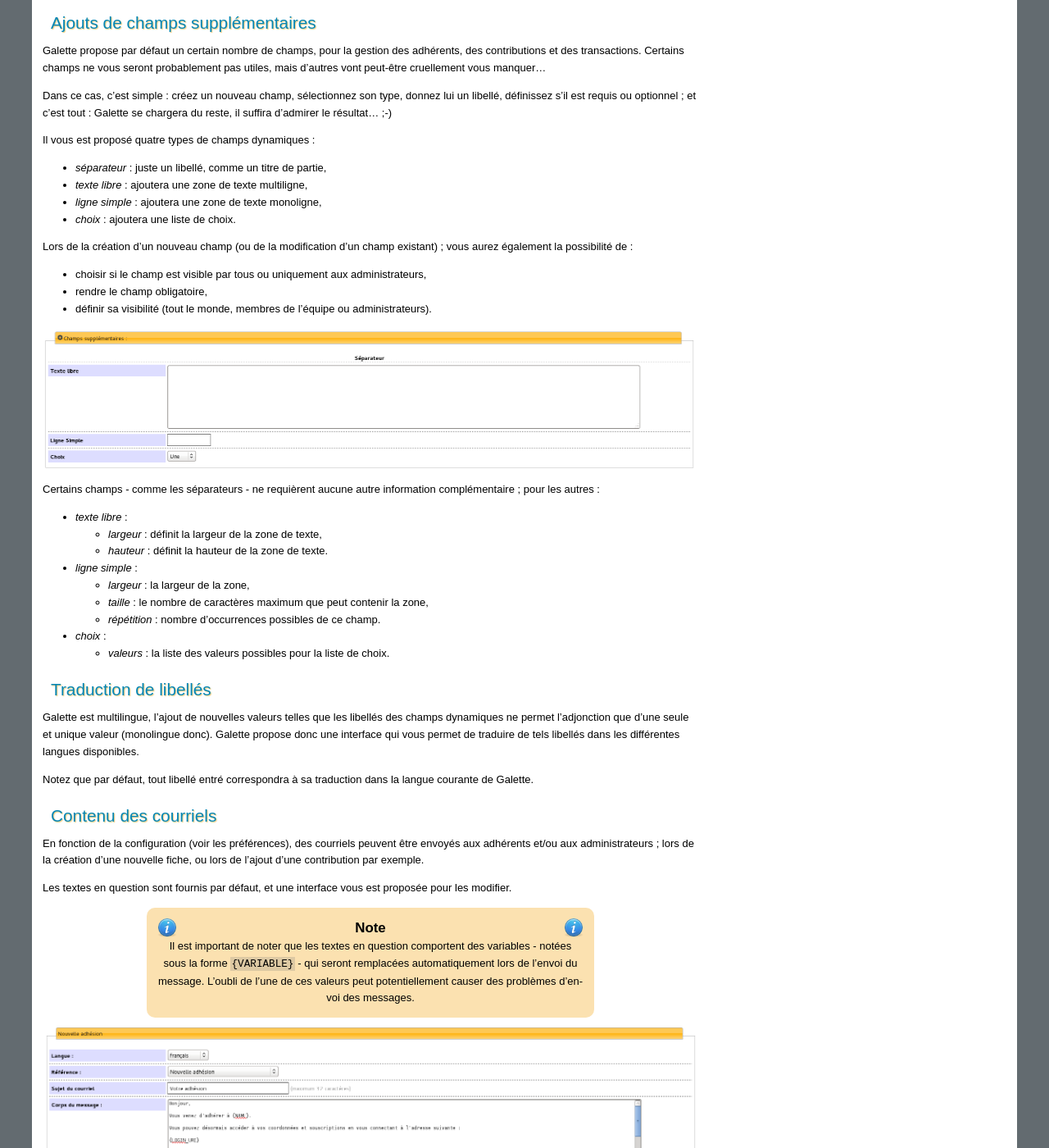
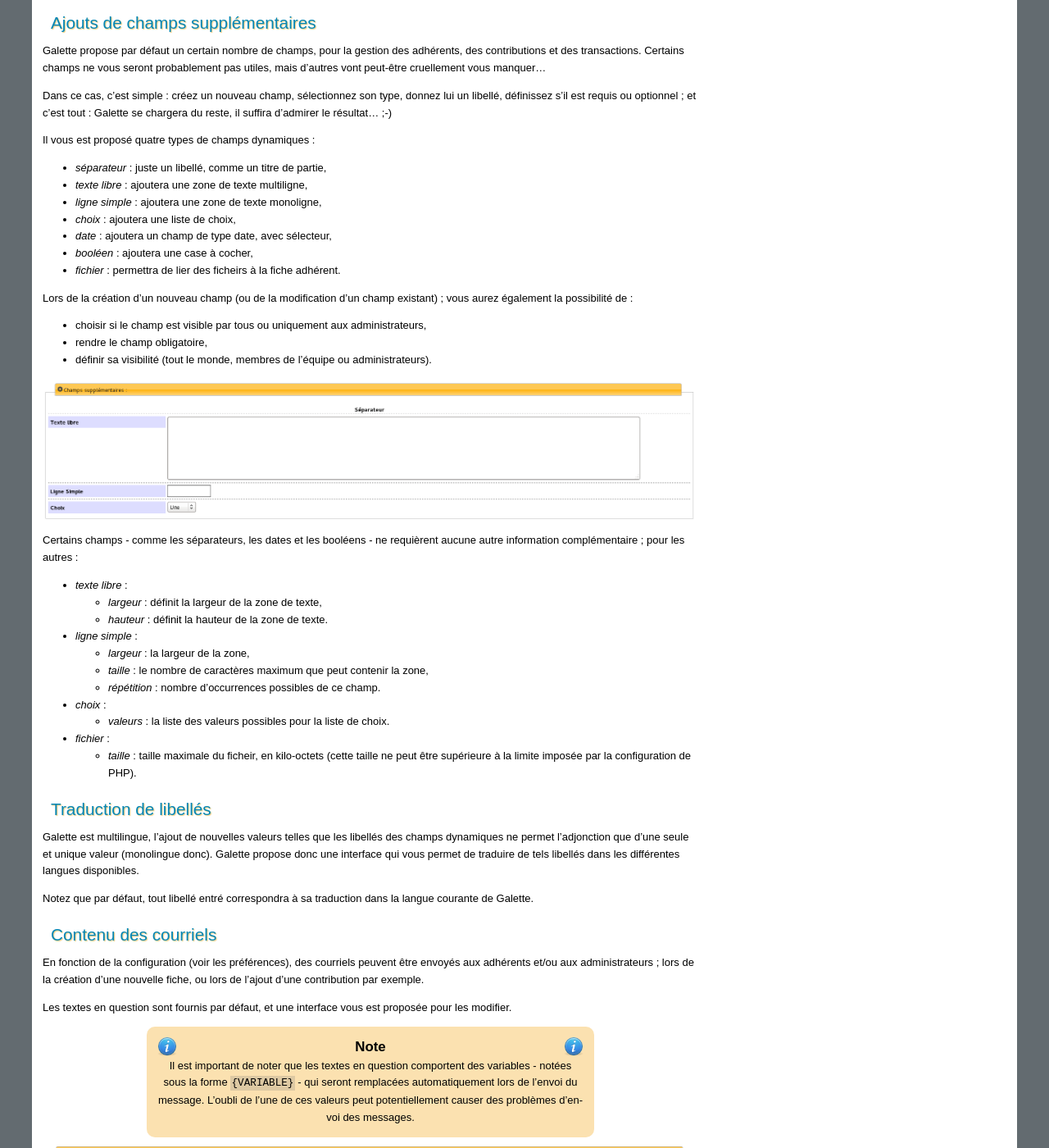
Before and after one commit to galette/galettedoc, a Sphinx documentation site: the page built from source/usermanual/configuration.rst, in a window 1280 px wide and 1400 px high, scrolled down 1049 px. Shown: the whole window at 82% size. Built offline with Sphinx 7.4.7, drawn with Linux system fonts in a browser that asks for light colours.

Commit message:
Types de champs dynamiques manquants

```diff
--- a/source/usermanual/configuration.rst
+++ b/source/usermanual/configuration.rst
@@ -29,7 +29,10 @@
 * `séparateur` : juste un libellé, comme un titre de partie,
 * `texte libre` : ajoutera une zone de texte multiligne,
 * `ligne simple` : ajoutera une zone de texte monoligne,
-* `choix` : ajoutera une liste de choix.
+* `choix` : ajoutera une liste de choix,
+* `date` : ajoutera un champ de type date, avec sélecteur,
+* `booléen` : ajoutera une case à cocher,
+* `fichier` : permettra de lier des ficheirs à la fiche adhérent.
 
 Lors de la création d'un nouveau champ (ou de la modification d'un champ existant) ; vous aurez également la possibilité de :
 
@@ -42,7 +45,7 @@
    :align: center
    :alt: Un champ dynamique de chaque type possible sur la fiche adhérent
 
-Certains champs - comme les séparateurs - ne requièrent aucune autre information complémentaire ; pour les autres :
+Certains champs - comme les séparateurs, les dates et les booléens - ne requièrent aucune autre information complémentaire ; pour les autres :
 
 * `texte libre` :
 
@@ -58,6 +61,10 @@
 * `choix` :
 
   * `valeurs` : la liste des valeurs possibles pour la liste de choix.
+
+* `fichier` :
+
+  * `taille` : taille maximale du ficheir, en kilo-octets (cette taille ne peut être supérieure à la limite imposée par la configuration de PHP).
 
 Traduction de libellés
 ======================
```
